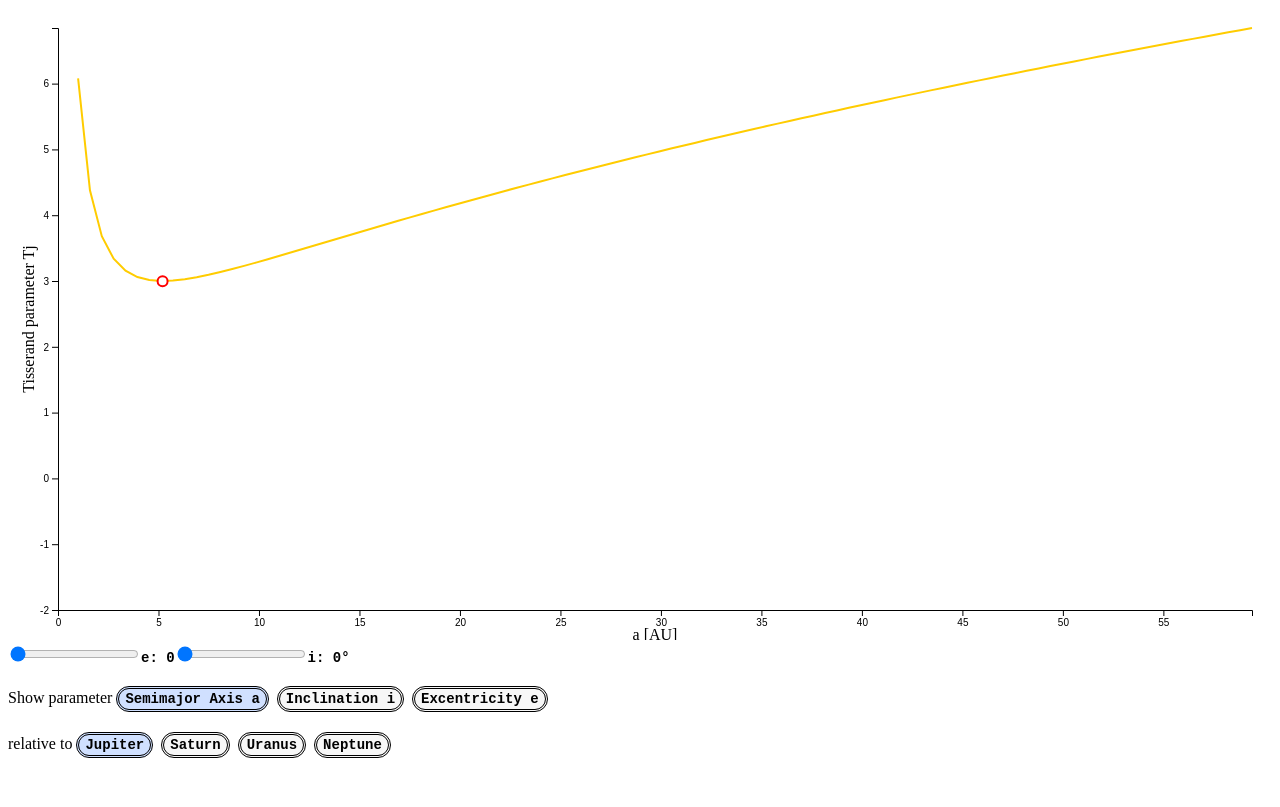
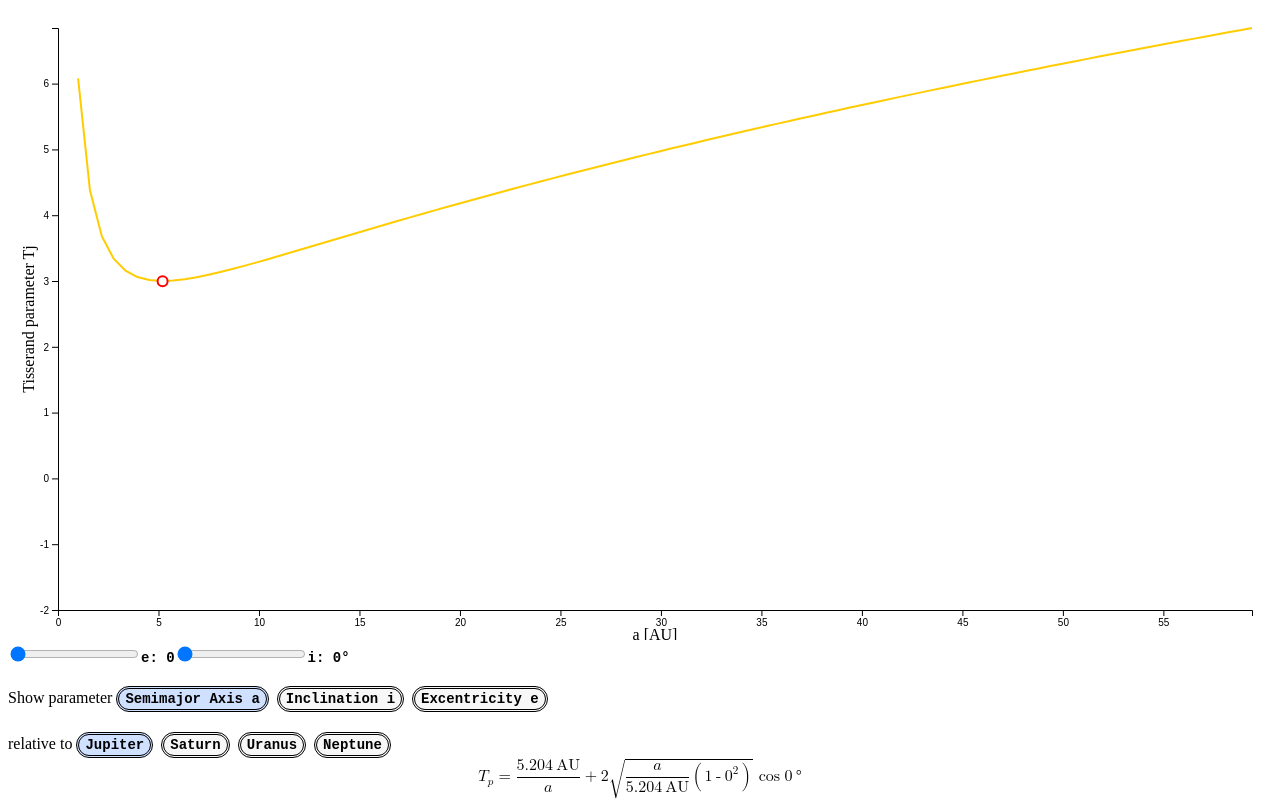
Before and after one commit to ofrohn/Tisserand-parameter, a website: page tisserand.html in a window 1280 px wide. Drawn offline with Linux system fonts and the light colour scheme.

Commit message:
Formula on graph

```diff
--- a/tisserand.js
+++ b/tisserand.js
@@ -85,6 +85,9 @@ ctrl.append("input").attr("type", "button").attr("value", "Neptune").attr("id",
   setPlanet(this.id); update(generate(selected[0]));
 });
 
+ctrl.append("div").attr("id", "formula");
+$("formula").innerHTML = "<math display='block' xmlns='http://www.w3.org/1998/Math/MathML' mode='inline' mathsize='small'><msub><mi>T</mi><mi>p</mi></msub><mo>=</mo><mfrac><mi class='frm' id='f_ap'>ap</mi><mi class='frm' id='f_a'>a</mi></mfrac> <mo>+</mo><mn>2</mn><msqrt><mfrac><mi class='frm' id='f_a'>a</mi><mi class='frm' id='f_ap'>ap</mi></mfrac><mo>(</mo><mn>1</mn><mo>-</mo> <msup><mi class='frm' id='f_e'>e</mi><mn>2</mn></msup><mo>)</mo></msqrt><mo>cos</mo> <mi class='frm' id='f_i'>i</mi></math>";
+
 hilight();
 update(generate());
 
@@ -145,10 +148,10 @@ function update(data) {
     .attr("y", 0)
     .attr("dy", "-1.5em")
     .attr("transform", "rotate(-90)")
-    .text("Tisserand parameter Tj");
+    .text("Tisserand parameter T" + planet);
 
   $("lblSecond").innerHTML = getValue(selected[1], "second");
-  $("lblThird").innerHTML = getValue(selected[2], "third");;
+  $("lblThird").innerHTML = getValue(selected[2], "third");
 }
 
 function setPlanet(id) {
@@ -182,6 +185,15 @@ function generate() {
 
   curr[selected[1]] = adapt(selected[1], "second");
   curr[selected[2]] = adapt(selected[2], "third");
+
+  document.querySelectorAll('.frm').forEach(function(e) {
+    switch (e.id) {
+      case "f_ap": e.innerHTML = ap[planet].a + "\u2009AU"; break;
+      case "f_a":  if (selected[0] !== "a") e.innerHTML = curr.a + "\u2009AU"; else e.innerHTML = "a"; break;
+      case "f_e":  if (selected[0] !== "e") e.innerHTML = curr.e; else e.innerHTML = "e"; break;
+      case "f_i":  if (selected[0] !== "i") e.innerHTML = Round(curr.i*180/Math.PI, 3) + "\u2009\u00b0"; else e.innerHTML = "i"; break;
+    }
+  });
 
   for (var i=l.min; i<l.max; i+=(l.max-l.min)/100) {
     curr[selected[0]] = i;
```
Also changed, not shown: tisserand.html (+1 -0 lines).
